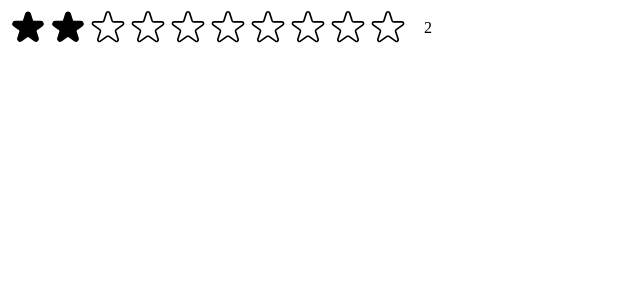
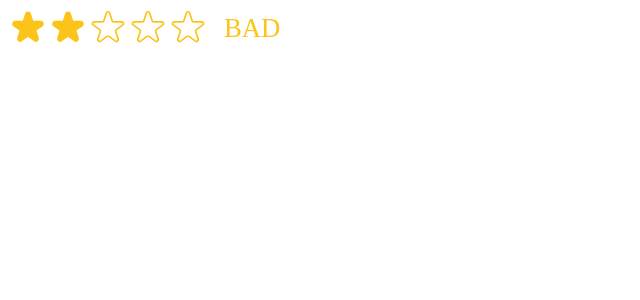
Before and after one commit to wa1ead/UltimateReactCourse, a React (Create React App) app in the folder use-popcorn/: page / in a window 1280 px wide. Both pictures are taken after a click on the button 68 px from the left and 28 px from the top of the page. Shown: the top 300 px of the page, without its empty margins (0-640 px from the left). Built offline with nearby package versions, Linux system fonts and the light colour scheme.

Commit message:
add reusable props

```diff
--- a/use-popcorn/src/StarRating.js
+++ b/use-popcorn/src/StarRating.js
@@ -9,16 +9,25 @@
   display: "flex",
 };
 
+export default function StarRating({
+  maxRating = 5,
+  color = "#fcc419",
+  size = 40,
+  className = "",
+  messages = ["TERRIBLE", "BAD", "OKAY", "GOOD", "AMAZING"],
+  defaultRating = 0,
+}) {
+  const [rating, setRating] = useState(defaultRating);
+  const [tempRating, setTempRating] = useState(0);
+
   const textStyle = {
     lineHeight: "1",
     margin: "0",
+    color,
+    fontSize: `${size / 1.5}px`,
   };
-
-export default function StarRating({ maxRating }) {
-  const [rating, setRating] = useState(0);
-  const [tempRating, setTempRating] = useState(0);
   return (
-    <div style={containerStyle}>
+    <div style={containerStyle} className={className}>
       <div style={starContainerStyle}>
         {Array.from({ length: maxRating }, (_, i) => (
           <Star
@@ -27,22 +36,28 @@
             full={tempRating ? tempRating >= i + 1 : rating >= i + 1}
             onHoverIn={() => setTempRating(i + 1)}
             onHoverOut={() => setTempRating(0)}
+            color={color}
+            size={size}
+            messages={messages}
           />
         ))}
       </div>
-      <p style={textStyle}>{tempRating || rating || ""}</p>
+      <p style={textStyle}>
+        {messages.length === maxRating
+          ? messages[tempRating ? tempRating - 1 : rating - 1]
+          : tempRating || rating || ""}
+      </p>
     </div>
   );
 }
 
+function Star({ onRate, full, onHoverIn, onHoverOut, color, size }) {
   const starStyle = {
-  width: "40px",
-  height: "40px",
+    width: `${size}px`,
+    height: `${size}px`,
     display: "block",
     cursor: "pointer",
   };
-
-function Star({ onRate, full, onHoverIn, onHoverOut }) {
   return (
     <span
       style={starStyle}
@@ -55,8 +70,8 @@
         <svg
           xmlns="http://www.w3.org/2000/svg"
           viewBox="0 0 20 20"
-          fill="#000"
-          stroke="#000"
+          fill={color}
+          stroke={color}
         >
           <path d="M9.049 2.927c.3-.921 1.603-.921 1.902 0l1.07 3.292a1 1 0 00.95.69h3.462c.969 0 1.371 1.24.588 1.81l-2.8 2.034a1 1 0 00-.364 1.118l1.07 3.292c.3.921-.755 1.688-1.54 1.118l-2.8-2.034a1 1 0 00-1.175 0l-2.8 2.034c-.784.57-1.838-.197-1.539-1.118l1.07-3.292a1 1 0 00-.364-1.118L2.98 8.72c-.783-.57-.38-1.81.588-1.81h3.461a1 1 0 00.951-.69l1.07-3.292z" />
         </svg>
@@ -65,7 +80,7 @@
           xmlns="http://www.w3.org/2000/svg"
           fill="none"
           viewBox="0 0 24 24"
-          stroke="#000"
+          stroke={color}
         >
           <path
             strokeLinecap="round"
--- a/use-popcorn/src/index.js
+++ b/use-popcorn/src/index.js
@@ -8,6 +8,6 @@
 root.render(
   <React.StrictMode>
     {/* <App /> */}
-    <StarRating maxRating={10} />
+    <StarRating />
   </React.StrictMode>
 );
```
Lines whose indentation alone changed are shown as unchanged.
